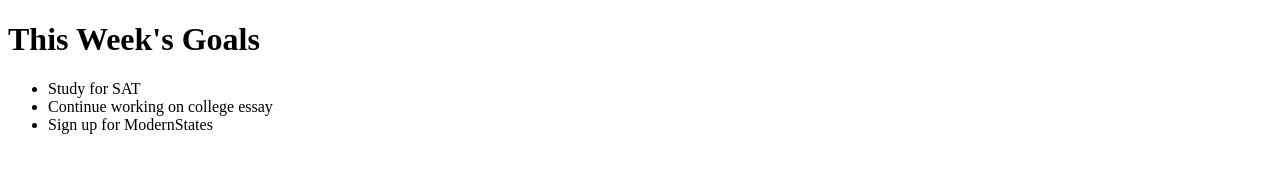
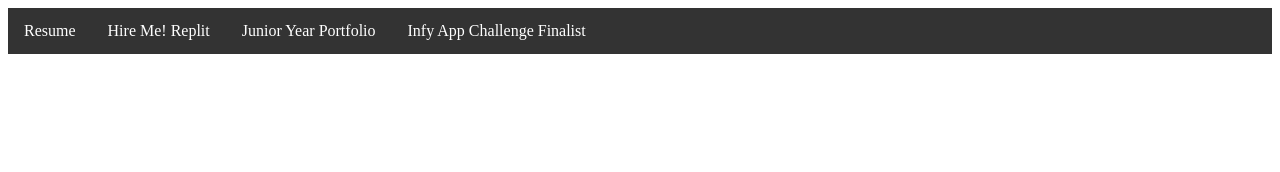
Before and after one commit to srimonloll/SeniorProtfolio.github.io, a plain HTML site: page index.html in a window 1280 px wide. Drawn offline with Linux system fonts and the light colour scheme.

Commit message:
Update index.html

```diff
--- a/index.html
+++ b/index.html
@@ -3,18 +3,17 @@
 <head>
   <meta charset="utf-8" content="srimon anida" description="Thomas A. Edison CTE High School">
   <meta name="keywords" content="Thomas Edison">
+  <link rel="stylesheet" href="style.css">
 <title>2023 TAEHS Senior, Srimon Anida</title>
 </head>
 <body>
 
-<h1>This Week's Goals</h1>
-
-  <ul>
-  <li>Study for SAT</li>
-  <li>Continue working on college essay</li>
-  <li>Sign up for ModernStates</li>
+<ul>
+  <li><a class="active" href="#https://docs.google.com/document/d/1irLEREswaZefZAxnIsp5Y0PHl4p4B8TnMwTQPHkBLoM/edit?usp=sharing">Resume</a></li>
+  <li><a href="https://hire-me-profile-srimonanida1.seniorspds-34-fall-2023.repl.co/">Hire Me! Replit</a></li>
+  <li><a href="#https://mypythonportfolioontheweb-srimonanida.pppython22-23.repl.co/">Junior Year Portfolio</a></li>
+  <li><a href="#https://docs.google.com/presentation/d/145vAbcdX64u_N8lrLd_By-0ZM6CX7jSm9AWslIKsv6c/edit?usp=sharing">Infy App Challenge Finalist</a></li>
 </ul>
-
 
 </body>
 </html>
```
